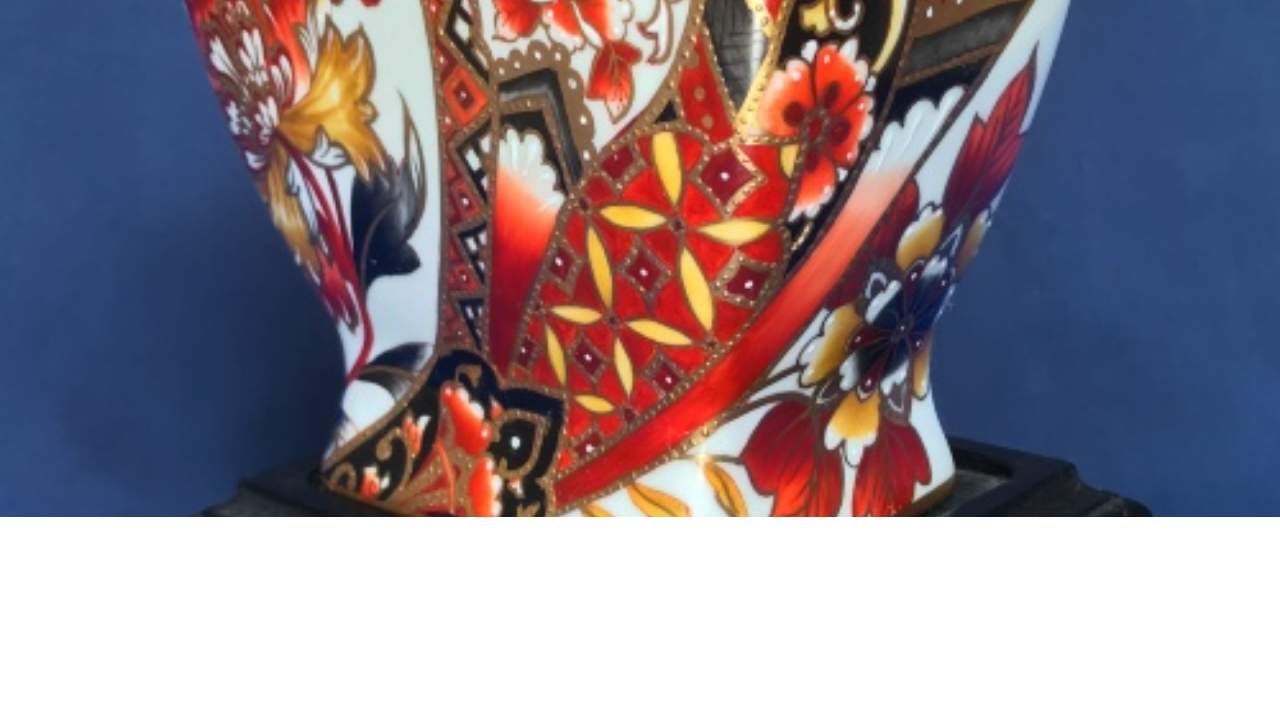
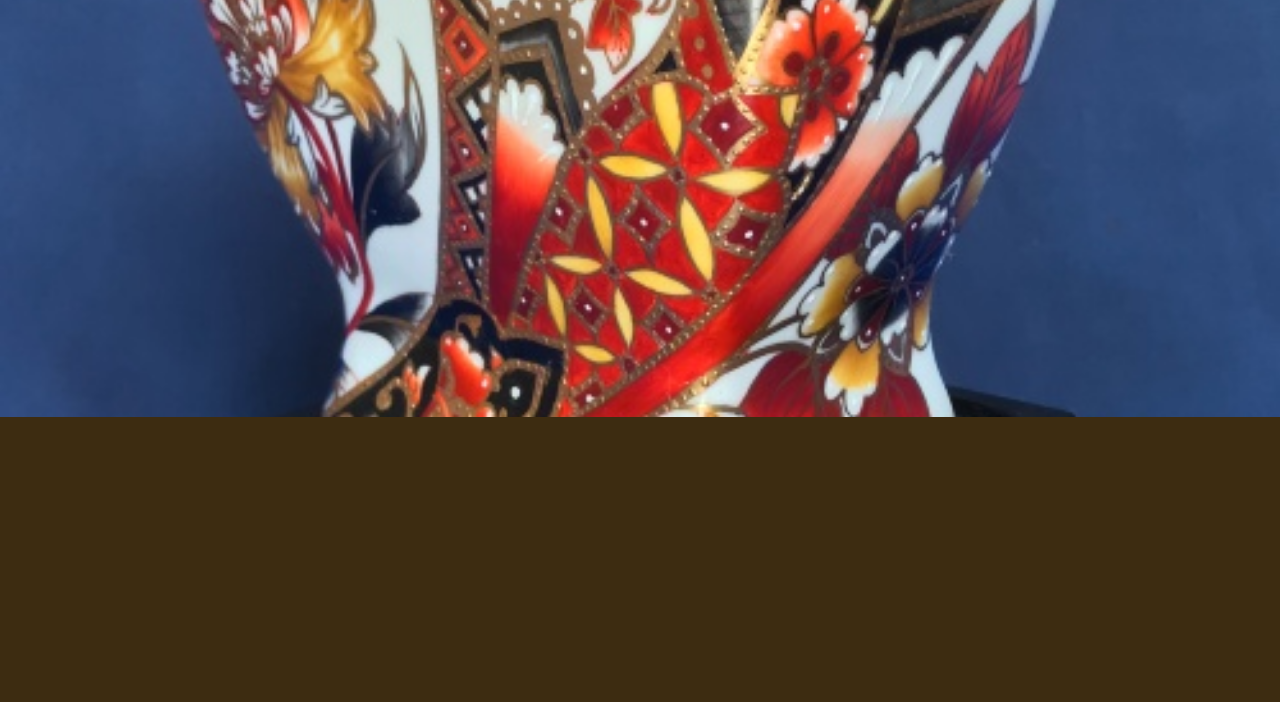
Before and after one commit to luizotaviopina/projeto-claudia, a plain HTML site: page index.html in a window 1280 px wide. Shown: the part 98-800 px from the top of the page. Drawn offline with Linux system fonts and the light colour scheme; a web font is replaced by a local one.

Commit message:
Update estilo.css

```diff
--- a/estilo.css
+++ b/estilo.css
@@ -16,6 +16,10 @@
 }
 body{
     font-family:Verdana, Geneva, Tahoma, sans-serif;
+    background-color:var(--cor3);
+}
+.container{
+    height:100vh;
 }
 
 header{
@@ -48,7 +52,7 @@ nav a:hover{
 .slider{
     position:relative;
     width:100%;
-    height:550px;
+    min-height:450px;
 }
 .slider li{
     list-style:none;
```
